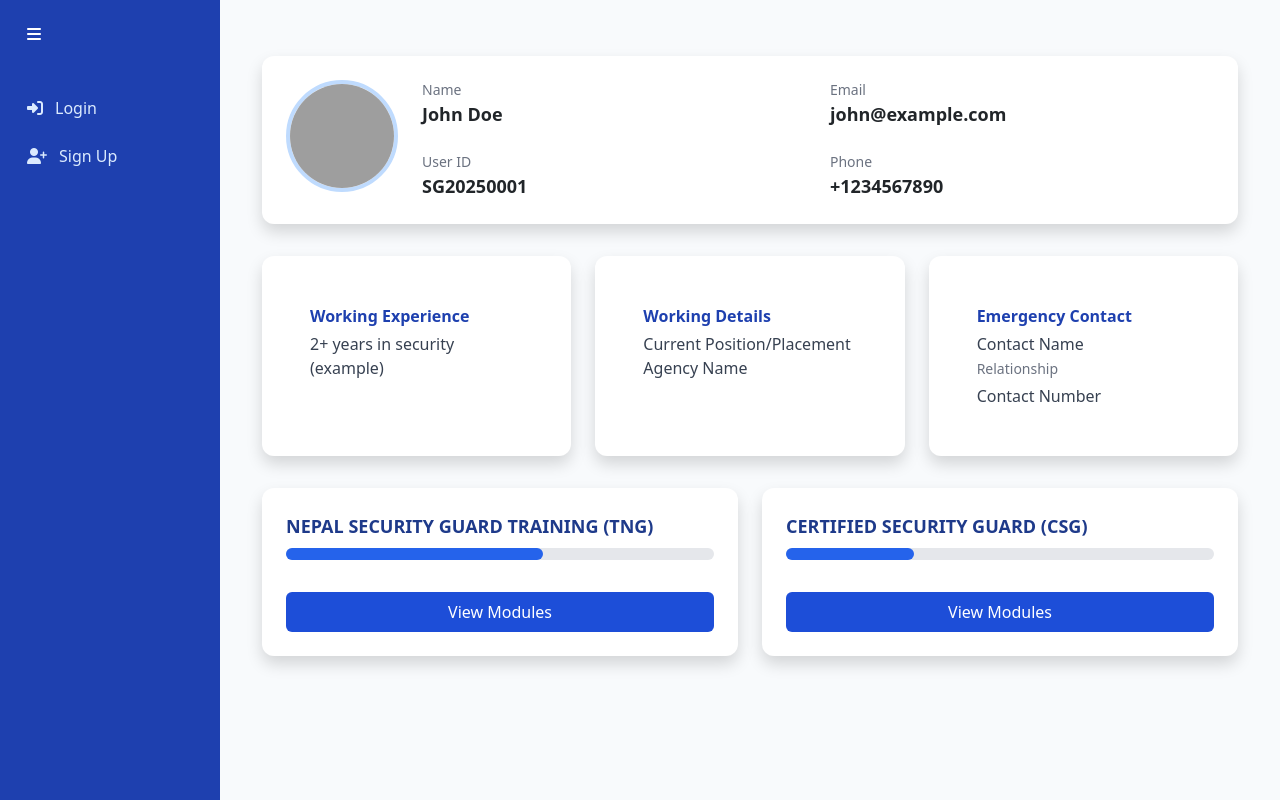
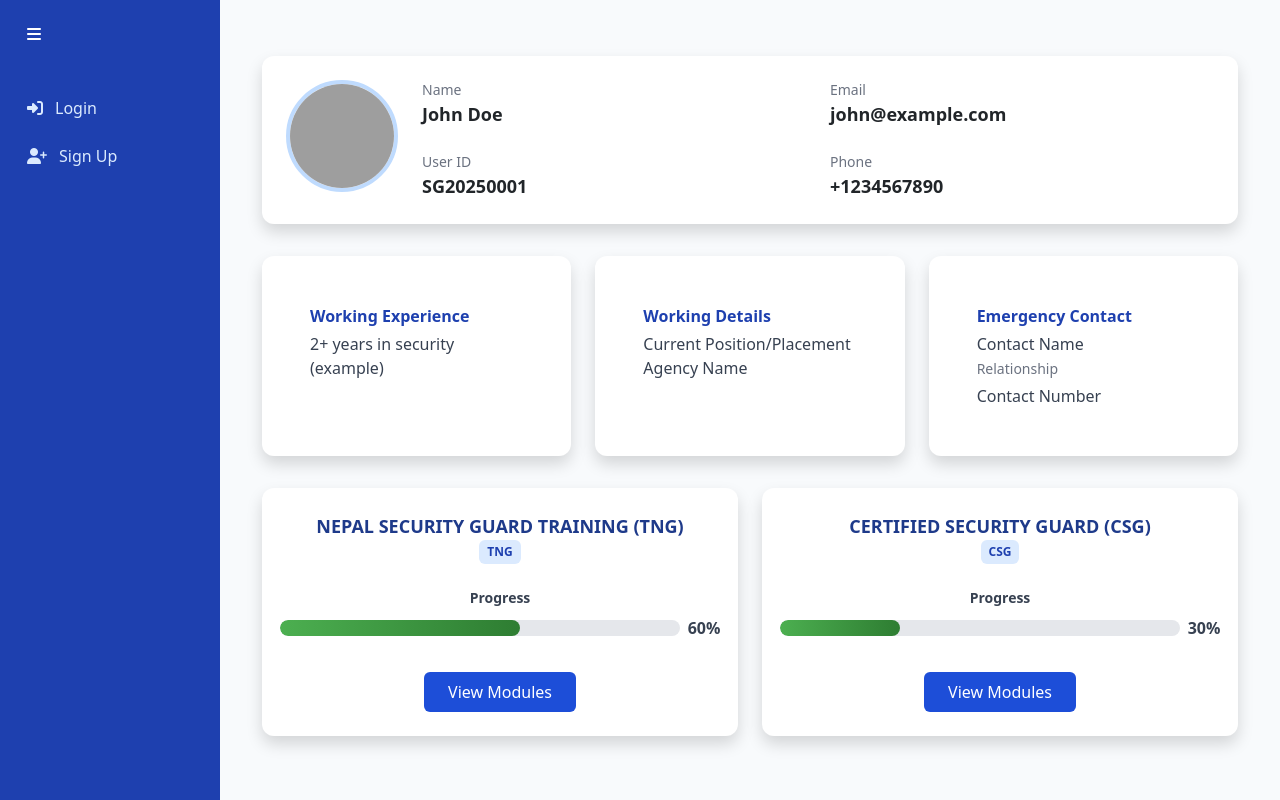
Before and after one commit to AzimSyafi/Training-System-2, a Python web app: template templates/user_courses_dashboard.html in a window 1280 px wide. Run offline with Jinja, Linux system fonts and the light colour scheme; the template is opened without the code that fills it, so the values that code supplies are empty; some libraries are stand-ins or nearby versions; grey boxes are pictures that could not be loaded.

```diff
--- a/templates/user_courses_dashboard.html
+++ b/templates/user_courses_dashboard.html
@@ -1,7 +1,6 @@
 {% extends "base.html" %}
 {% block content %}
 <div class="max-w-5xl mx-auto p-4">
-  <!-- Profile Section -->
   <div class="flex flex-col md:flex-row items-center md:items-start bg-white rounded-xl shadow p-6 mb-8 gap-6">
     <img src="{{ user.profile_pic_url or url_for('static', filename='default_avatar.png') }}" alt="Profile" class="w-28 h-28 rounded-full object-cover border-4 border-blue-200">
     <div class="flex-1 grid grid-cols-1 sm:grid-cols-2 gap-4 w-full">
@@ -23,7 +22,7 @@
       </div>
     </div>
   </div>
-  <!-- Details Section -->
+
   <div class="grid grid-cols-1 md:grid-cols-3 gap-6 mb-8">
     <div class="bg-white rounded-xl shadow p-5">
       <div class="font-semibold text-blue-800 mb-1">Working Experience</div>
@@ -39,7 +38,7 @@
       <div class="text-gray-700 mt-1">{{ user.emergency_contact or 'Contact Number' }}</div>
     </div>
   </div>
-  <!-- Courses Section -->
+
   <div class="grid grid-cols-1 md:grid-cols-2 gap-6">
     {% set courses = [
       {
@@ -54,16 +53,46 @@
       }
     ] %}
     {% for course in courses %}
-    <div class="bg-white rounded-xl shadow p-6 flex flex-col justify-between">
-      <div>
-        <div class="text-lg font-bold text-blue-900 mb-2">{{ course.name }}</div>
-        <div class="w-full bg-gray-200 rounded-full h-3 mb-4">
-          <div class="bg-blue-600 h-3 rounded-full" style="width: {{ course.progress }}%"></div>
+    <div class="bg-white rounded-xl shadow p-6 flex flex-col gap-6 items-center">
+      <div class="w-full flex flex-col items-center">
+        <h3 class="text-lg font-bold text-blue-900 text-center">{{ course.name }}</h3>
+        <span class="font-semibold text-xs bg-blue-100 text-blue-800 rounded px-2 py-1 text-center">{{ course.id|upper }}</span>
+      </div>
+      <div class="flex flex-col gap-2 w-full items-center">
+        <span class="text-sm font-semibold text-gray-700 text-center">Progress</span>
+        <div class="flex items-center gap-3 justify-center w-full">
+          <div class="flex items-center w-full justify-center">
+            <div class="progress-bar-container h-4 bg-gray-200 rounded-full overflow-hidden flex-shrink-0" style="width: 300px; min-width: 200px; max-width: 100%;">
+              <div class="progress-bar h-4 rounded-full transition-all duration-700" style="width: {{ course.progress }}%; background: linear-gradient(90deg, #4CAF50, #2E7D32);"></div>
+            </div>
+            <span class="progress-label font-semibold text-gray-700 w-14 text-right ml-2">{{ course.progress }}%</span>
+          </div>
         </div>
       </div>
       <a href="{{ url_for('user_modules_page', course_id=course.id) }}" class="mt-2 inline-block px-4 py-2 bg-blue-700 text-white rounded hover:bg-blue-800 text-center">View Modules</a>
     </div>
     {% endfor %}
   </div>
+
+  <style>
+    .progress-bar-container {
+      width: 400px !important;
+      min-width: 400px !important;
+      max-width: 400px !important;
+      margin-left: auto;
+      margin-right: auto;
+    }
+    .progress-bar {
+      transition: width 0.5s ease-in-out;
+    }
+    @media (max-width: 600px) {
+      .progress-bar-container {
+        width: 100% !important;
+        min-width: 100% !important;
+        max-width: 100% !important;
+      }
+    }
+  </style>
+
 </div>
 {% endblock %}
```
Also changed, not shown: templates/course_modules.html (+39 -13 lines).
